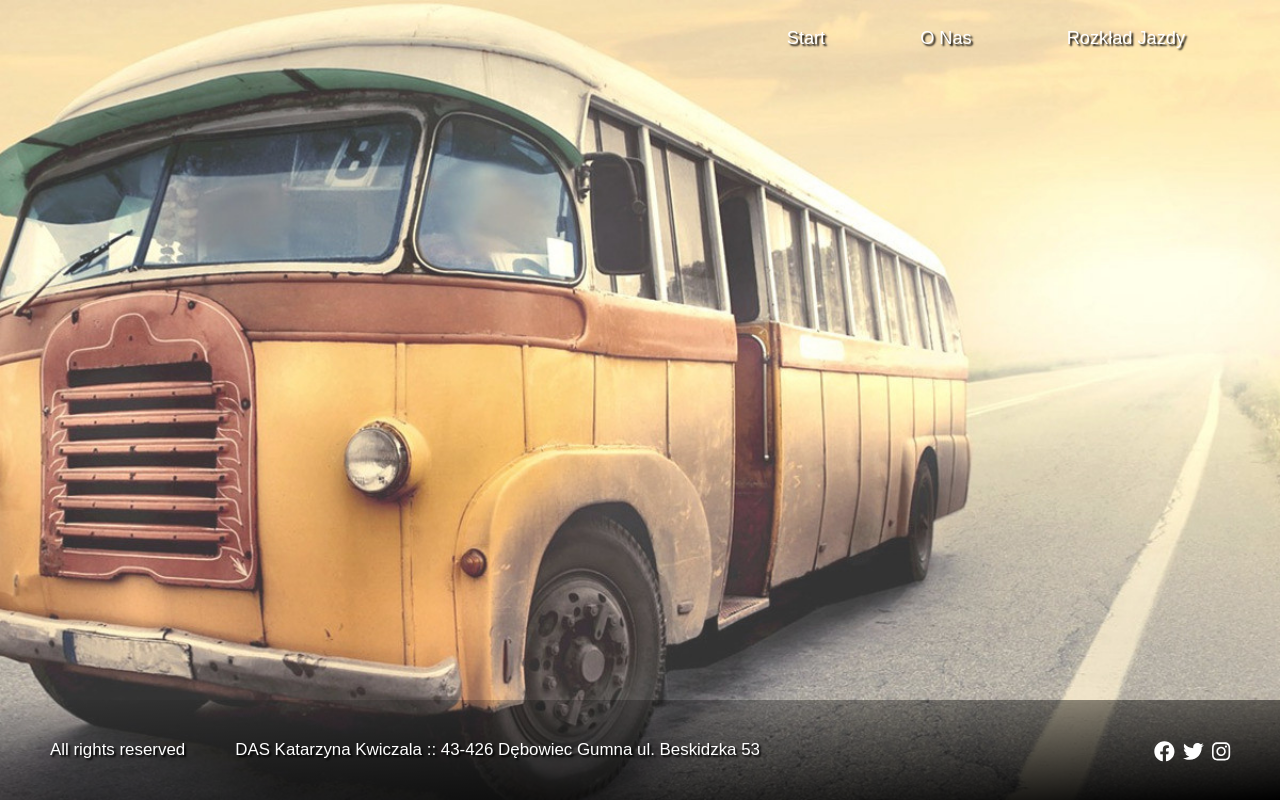
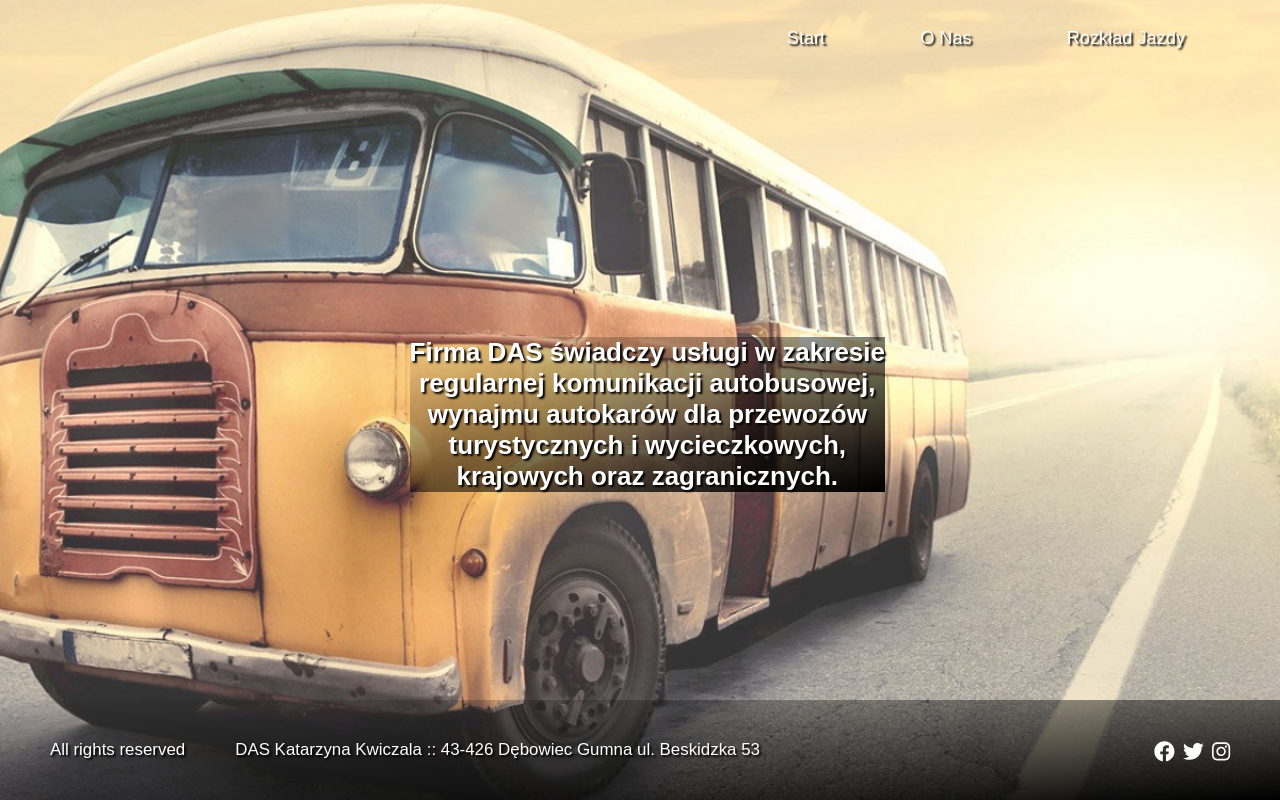
Before and after one commit to DragonLuxArt/Das2, a React (Create React App) app in the folder showcasepage/: page /About in a window 1280 px wide. Built offline with nearby package versions, Linux system fonts and the light colour scheme.

Commit message:
added animations

```diff
--- a/showcasepage/package.json
+++ b/showcasepage/package.json
@@ -15,7 +15,8 @@
     "react-progress-2": "^4.4.3",
     "react-router": "^4.3.1",
     "react-router-dom": "^4.3.1",
-    "react-scripts": "1.1.5"
+    "react-scripts": "1.1.5",
+    "react-transition-group": "^1.2.1"
   },
   "scripts": {
     "start": "react-scripts start",
--- a/showcasepage/src/App.js
+++ b/showcasepage/src/App.js
@@ -3,7 +3,7 @@ import { BrowserRouter as Router, Route, Link } from "react-router-dom";
 import Header from "./components/Header/header";
 import Footer from "./components/Footer/footer";
 import MainPage from "./components/Pages/MainPage";
-import Profile from "./components/Pages/About";
+import About from "./components/Pages/About";
 import Contact from "./components/Pages/Contact";
 import "./components/Style/output.css";
 import ReactDOM from "react-dom";
@@ -35,7 +35,7 @@ class App extends Component {
         <div className="App">
           <Header />
           <Route exact path="/" component={MainPage} />
-          <Route exact path="/About" component={Profile} />
+          <Route exact path="/About" component={About} />
           <Route exact path="/Contact" component={Contact} />
           <Footer />
         </div>
--- a/showcasepage/src/components/Pages/About.js
+++ b/showcasepage/src/components/Pages/About.js
@@ -1,13 +1,25 @@
 import React, { Component } from "react";
+import { CSSTransitionGroup } from "react-transition-group";
 
-class Profile extends Component {
+class About extends Component {
   render() {
     return (
-      <div className="Profile">
-
+      <div className="About">
+      <CSSTransitionGroup
+      transitionName="example"
+      transitionAppear={true}
+      transitionAppearTimeout={500}
+      transitionEnter={false}
+      transitionLeave={false}>
+      <h1>Firma DAS świadczy usługi w zakresie<br/>
+       regularnej komunikacji autobusowej,<br/>
+       wynajmu autokarów dla przewozów<br/>
+       turystycznych i wycieczkowych,<br/>
+        krajowych oraz zagranicznych.</h1>
+      </CSSTransitionGroup>
       </div>
     );
   }
 }
 
-export default Profile;
+export default About;
--- a/showcasepage/src/components/Pages/Contact.js
+++ b/showcasepage/src/components/Pages/Contact.js
@@ -1,4 +1,5 @@
 import React, { Component } from "react";
+import { CSSTransitionGroup } from "react-transition-group";
 
 class Contact extends Component {
   render() {
--- a/showcasepage/src/components/Pages/MainPage.js
+++ b/showcasepage/src/components/Pages/MainPage.js
@@ -1,11 +1,19 @@
 import React, { Component } from "react";
+import { CSSTransitionGroup } from "react-transition-group";
 
 class Main extends Component {
   render() {
     return (
       <div className="mainPage">
-        <div className="titleMain">Z nami do celu!</div>
-        <div className="subtitleMain">Zawsze z Dasem</div>
+      <CSSTransitionGroup
+      transitionName="example"
+      transitionAppear={true}
+      transitionAppearTimeout={500}
+      transitionEnter={false}
+      transitionLeave={false}>
+      <div className="titleMain">Z nami do celu!</div>
+      <div className="subtitleMain">Zawsze z Dasem</div>
+      </CSSTransitionGroup>
       </div>
     );
   }
--- a/showcasepage/src/components/Style/input.sass
+++ b/showcasepage/src/components/Style/input.sass
@@ -81,3 +81,27 @@ footer
     font-weight: 600
     font-size: 3em
     align: center
+
+
+.About
+  h1
+    position: absolute
+    top: 40%
+    left: 32%
+    color: white
+    font-family: "Poppins", sans-serif
+    font-weight: 600
+    font-size: 2em
+    text-shadow: 2px 2px 2px black
+    z-index: 1
+    text-align: justify
+    text-align-last: center
+    background-image: linear-gradient(to bottom right,#0000,black)
+
+
+.example-appear
+  opacity: 0.01
+
+.example-appear.example-appear-active
+  opacity: 1
+  transition: opacity .5s ease-in
--- a/showcasepage/src/components/Style/output.css
+++ b/showcasepage/src/components/Style/output.css
@@ -89,4 +89,28 @@ footer .footContainer .icons a:hover {
   align: center;
 }
 
+.About h1 {
+  position: absolute;
+  top: 40%;
+  left: 32%;
+  color: white;
+  font-family: "Poppins", sans-serif;
+  font-weight: 600;
+  font-size: 2em;
+  text-shadow: 2px 2px 2px black;
+  z-index: 1;
+  text-align: justify;
+  text-align-last: center;
+  background-image: linear-gradient(to bottom right, #0000, black);
+}
+
+.example-appear {
+  opacity: 0.01;
+}
+
+.example-appear.example-appear-active {
+  opacity: 1;
+  transition: opacity 0.5s ease-in;
+}
+
 /*# sourceMappingURL=output.css.map */
```
Also changed, not shown: 2 other files (tests, documents, lock files or other folders).
